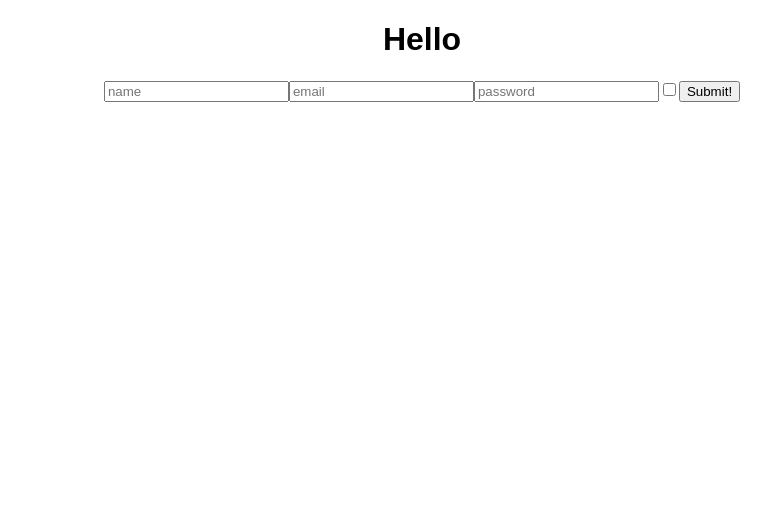
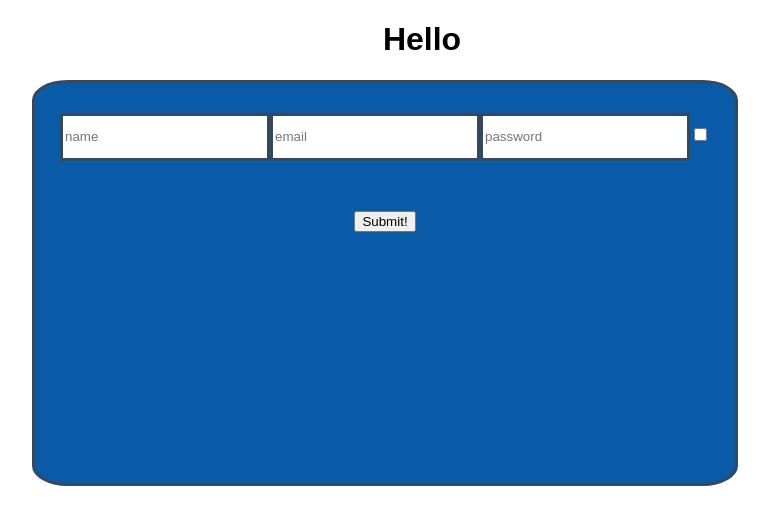
Before and after one commit to bloominstituteoftechnology/User-Onboarding, a React (Create React App) app in the folder login/: page / in a window 1280 px wide. Shown: the top 524 px of the page, without its empty margins (218-989 px from the left). Built offline with nearby package versions, Linux system fonts and the light colour scheme.

Commit message:
changed some style

```diff
--- a/login/package.json
+++ b/login/package.json
@@ -8,6 +8,7 @@
     "react": "^16.9.0",
     "react-dom": "^16.9.0",
     "react-scripts": "0.9.x",
+    "styled-components": "^4.3.2",
     "yup": "^0.27.0"
   },
   "devDependencies": {},
--- /dev/null
+++ b/login/src/Component/Form.css
@@ -0,0 +1,7 @@
+.form{
+    height:40px;
+    width:200px;
+    border: 3px solid #34495e;
+    margin-top:30px;
+    margin-bottom:50px;
+}
--- a/login/src/Component/Form.js
+++ b/login/src/Component/Form.js
@@ -1,7 +1,18 @@
 import React, { useState, useEffect } from "react";
 import { withFormik, Form, Field } from "formik";
 import * as Yup from "yup";
-import axios from "axios"
+import axios from "axios";
+import Styled from "styled-components";
+import './Form.css';
+
+const Div = Styled.div`
+background-color: #095ba7;
+height: 400px;
+width: 700px;
+margin-left: 250px;
+border: 3px solid #34495e;
+border-radius: 5%;
+`;
 
 function OnBoardForm({ values, errors, touched, status }) {
   const [users, setUsers] = useState([]);
@@ -13,17 +24,24 @@ function OnBoardForm({ values, errors, touched, status }) {
   }, [status]);
 
   return (
-      <div>
+    <Div>
       <Form>
-      <Field type="text" name="name" placeholder="name" />
-      {touched.name && errors.name && <p className="error">{errors.name}</p>}
-      <Field type="Email" name="email" placeholder="email" />
-      {touched.email && errors.email && <p className="error">{errors.email}</p>}
-      <Field type="password" name="password" placeholder="password" />
+
+          <Field  className = "form" type="text" name="name" placeholder="name" />
+          {touched.name && errors.name && (
+            <p className="error">{errors.name}</p>
+          )}
+          <Field  className = "form"  type="Email" name="email" placeholder="email" />
+          {touched.email && errors.email && (
+            <p className="error">{errors.email}</p>
+          )}
+          <Field   className = "form"  type="password" name="password" placeholder="password" />
           {touched.password && errors.password && (
             <p className="error">{errors.password}</p>
           )}
+
           <Field type="checkbox" name="checkbox" checked={values.checkbox} />
+
         <button type="submit">Submit!</button>
       </Form>
       {users.map(user => (
@@ -31,14 +49,11 @@ function OnBoardForm({ values, errors, touched, status }) {
           <li>name: {user.name}</li>
           <li>email: {user.email}</li>
           <li>password: {user.password}</li>
-
         </ul>
       ))}
-
-    </div>
+    </Div>
   );
 }
-
 
 const FormikOnBoardForm = withFormik({
   mapPropsToValues({ name, email, password, checkbox }) {
@@ -55,15 +70,13 @@ const FormikOnBoardForm = withFormik({
     password: Yup.string().required("You must enter password")
   }),
 
-
-  handleSubmit(values,  { setStatus }) {
+  handleSubmit(values, { setStatus }) {
     axios
       .post(" https://reqres.in/api/users", values)
       .then(res => {
         setStatus(res.data);
       })
       .catch(err => console.log(err.res));
-
   }
 })(OnBoardForm);
 
```
Also changed, not shown: 1 other file (tests, documents, lock files or other folders). Lines whose indentation alone changed are shown as unchanged.
